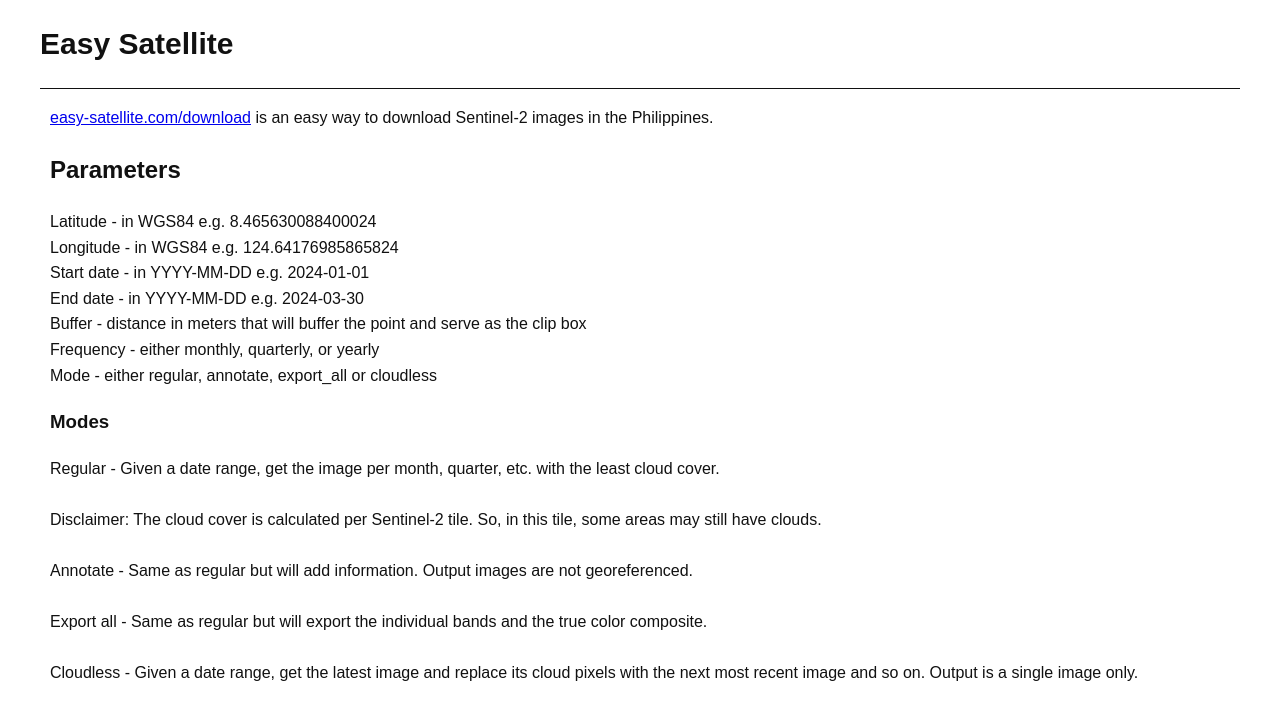
After one commit to miguel123-gis/eo-ph, a Flask app: template app/templates/home.html in a window 1280 px wide. The commit adds this page. Shown: the top 720 px of the page. Run offline with Flask 3, Linux system fonts and the light colour scheme; the template is opened without the code that fills it, so the values that code supplies are empty.

Commit message:
Add home page and simplify look

```diff
--- a/app/routes.py
+++ b/app/routes.py
@@ -21,7 +21,7 @@
 
 @app.route('/')
 def index():
-    return '<h1>Hello, World!</h1>'
+    return render_template('home.html')
 
 @app.route('/download/<task_id>', methods=['GET'])
 def download_result(task_id):
--- /dev/null
+++ b/app/static/css/style.css
@@ -0,0 +1,28 @@
+/* --- CLASSIC BLOG THEME --- */
+
+body {
+    /* Serif fonts give that classic "written" feel */
+    font-family: Arial, Helvetica, sans-serif;
+    background-color: #ffffff;
+    color: #111;
+    margin: 0;
+    padding: 0;
+    line-height: 1.6; /* Improves reading for blocks of text */
+}
+
+.main-container {
+    padding: 0px 50px 0px 50px; /* Internal spacing */
+}
+
+.form-container {
+    padding: 0px 50px 0px 50px; /* Internal spacing */
+    display: block;
+}
+
+
+/* The Classic Header */
+header {
+    font-size: 15px;
+    border-bottom: 1px solid; /* Thick classic divider line */
+    margin: 0px 40px 0px 40px;
+}
--- /dev/null
+++ b/app/templates/home.html
@@ -0,0 +1,40 @@
+<!DOCTYPE html>
+<html lang="en">
+<head>
+  <meta charset="UTF-8">
+  <meta name="viewport" content="width=device-width, initial-scale=1.0">
+  <link rel="stylesheet" href="{{ url_for('static', filename='css/style.css')}}">
+  <title>Easy Satellite</title>
+</head>
+<header>
+  <h1>Easy Satellite</h1>
+</header>
+<body>
+  <div class="main-container">
+    <p><a href="{{ url_for('download') }}">easy-satellite.com/download</a> is an easy way to download Sentinel-2 images in the Philippines.</p>
+    <h2>Parameters</h2>
+    <p>
+      Latitude - in WGS84 e.g. 8.465630088400024<br>
+      Longitude - in WGS84 e.g. 124.64176985865824<br>
+      Start date - in YYYY-MM-DD e.g. 2024-01-01<br>
+      End date - in YYYY-MM-DD e.g. 2024-03-30<br>
+      Buffer - distance in meters that will buffer the point and serve as the clip box<br>
+      Frequency - either monthly, quarterly, or yearly<br>
+      Mode - either regular, annotate, export_all or cloudless
+    </p>
+
+    <h3>Modes</h3>
+    <p>
+      Regular - Given a date range, get the image per month, quarter, etc. with the least cloud cover.<br><br>
+
+      Disclaimer: The cloud cover is calculated per Sentinel-2 tile. So, in this tile, some areas may still have clouds.<br><br>
+
+      Annotate - Same as regular but will add information. Output images are not georeferenced.<br><br>
+
+      Export all - Same as regular but will export the individual bands and the true color composite.<br><br>
+
+      Cloudless - Given a date range, get the latest image and replace its cloud pixels with the next most recent image and so on. Output is a single image only.<br><br>
+    </p>
+  </div>
+</body>
+</html>
```
Also changed, not shown: app/static/css/home.css (added, +65 -0 lines), app/templates/form.html (+24 -10 lines).
